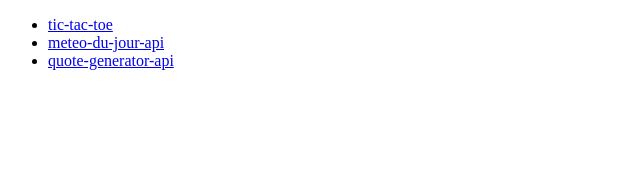
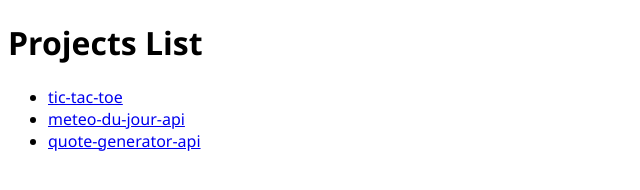
Before and after one commit to samyferhat/samyferhat, a plain HTML site: page index.html in a window 1280 px wide. Shown: the whole page, without its empty margins (0-640 px from the left). Drawn offline with Linux system fonts and the light colour scheme.

Commit message:
Add styles.css

```diff
--- a/index.html
+++ b/index.html
@@ -4,9 +4,12 @@
     <meta charset="UTF-8">
     <meta name="viewport" content="width=device-width, initial-scale=1.0">
     <title>Samy Ferhat</title>
+    <link rel="stylesheet" href="styles.css">
     <script src="script.js" defer></script>
 </head>
 <body>
-    <div id="root"></div>
+    <div id="root">
+        <h1>Projects List</h1>
+    </div>
 </body>
 </html>
--- a/script.js
+++ b/script.js
@@ -15,4 +15,5 @@ let ul = document.createElement("ul");
 
 ul.insertAdjacentHTML("afterBegin",list);
 
+
 root.appendChild(ul);
--- /dev/null
+++ b/styles.css
@@ -0,0 +1,9 @@
+* {
+    font-family: 'Segoe UI', Tahoma, Geneva, Verdana, sans-serif;
+}
+
+h1 {
+    font-size: xx-large;
+
+
+}
```
